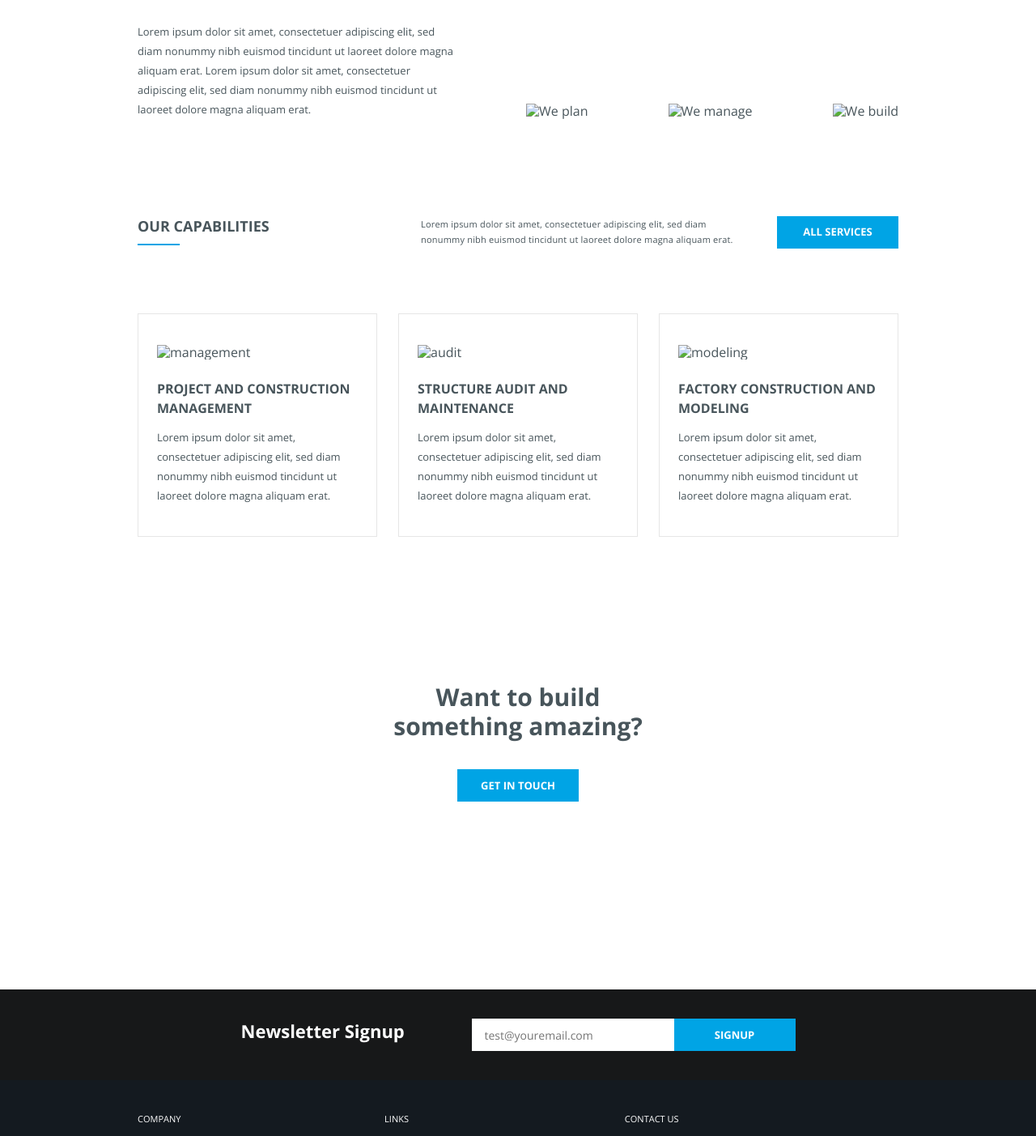
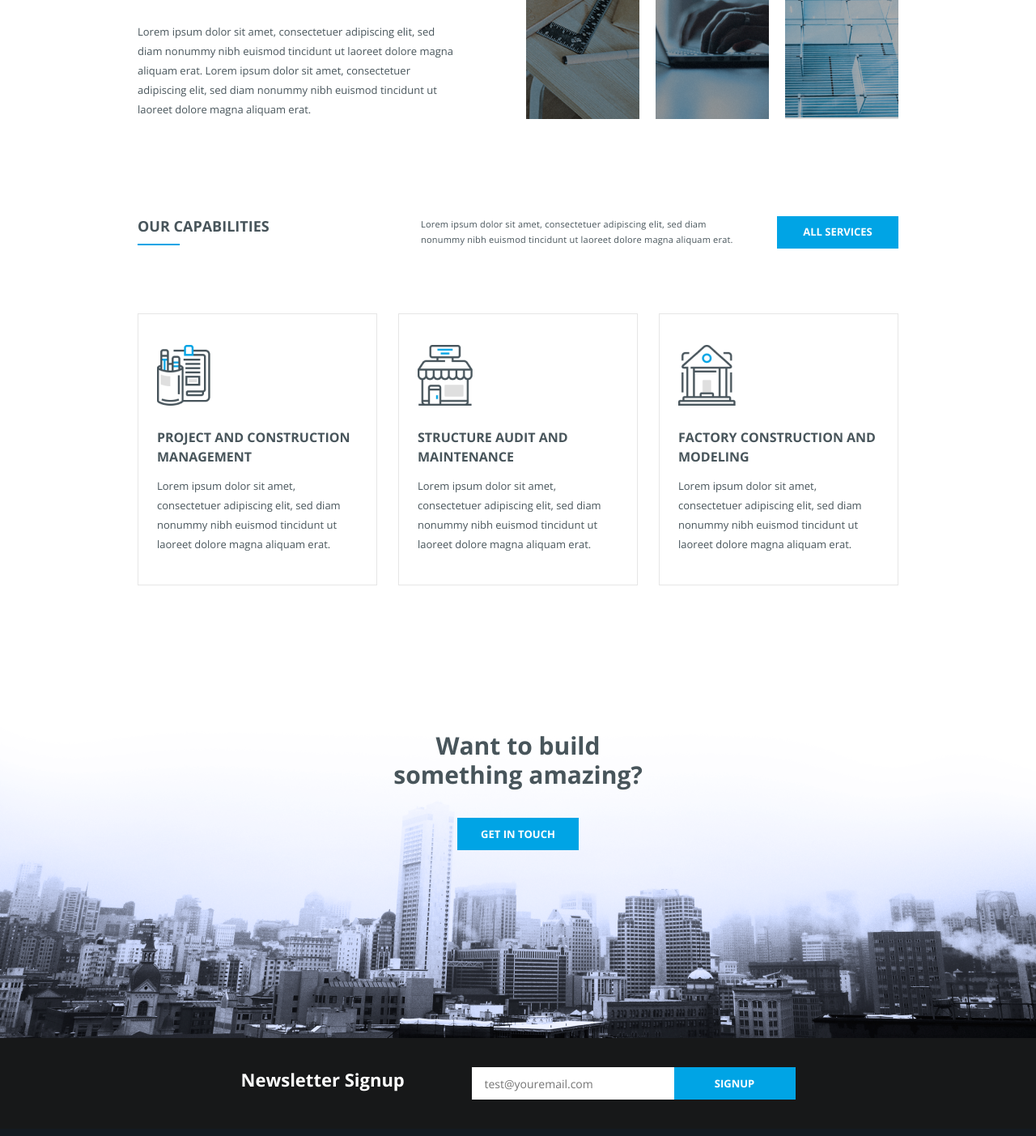
Before and after one commit to jackSquirrel/konstruct, a plain HTML site: page index.html in a window 1280 px wide. Shown: the part 1091-2494 px from the top of the page at 81% size. Drawn offline with nearby package versions, Linux system fonts and the light colour scheme; the site is published under a folder, as on GitHub Pages, so addresses that start at the root find nothing.

Commit message:
Update 2021-03-14T15:38:35.589Z

```diff
--- a/css/style.css
+++ b/css/style.css
@@ -42,7 +42,7 @@ body {
   padding-bottom: 72px;
   color: #fff;
   text-align: center;
-  background-image: url(/imgs/header-bg.png);
+  background-image: url(../imgs/header-bg.png);
   background-repeat: no-repeat;
   background-size: cover; }
 
@@ -180,7 +180,7 @@ body {
   padding-top: 120px;
   padding-bottom: 232px;
   text-align: center;
-  background-image: url(/imgs/city.png);
+  background-image: url(../imgs/city.png);
   background-repeat: no-repeat;
   background-position-y: 4px;
   background-size: cover; }
@@ -290,11 +290,11 @@ body {
   width: 12px;
   height: 12px; }
   .footer__social_fb {
-    background-image: url(/imgs/fb.svg); }
+    background-image: url(../imgs/fb.svg); }
   .footer__social_tw {
-    background-image: url(/imgs/twitter.svg); }
+    background-image: url(../imgs/twitter.svg); }
   .footer__social_gm {
-    background-image: url(/imgs/google.svg); }
+    background-image: url(../imgs/google.svg); }
 
 .footer__copyright {
   padding: 22px 0;
--- a/index.html
+++ b/index.html
@@ -12,7 +12,7 @@
     <!-- header -->
     <header class="section-outer section__header">
         <div class="section__inner">
-            <a href="#"><img class="header_logo" src="/imgs/logo.png" alt="Logo"></a>
+            <a href="#"><img class="header_logo" src="./imgs/logo.png" alt="Logo"></a>
             <h1 class="header_title">PARTNER WITH KONSTUCT</h1>
             <div class="header_text">An award-winning construction management firm</div>
             <a class="header_scroll" href="#nav">SCROLL DOWN</a>
@@ -24,7 +24,7 @@
     <section  id="nav" class="section-outer section__navbar">
         <div class="section__inner">
             <div class="main-navigation">
-                <a href="#"><img src="/imgs/logo-black.png" alt="Logo"></a>
+                <a href="#"><img src="./imgs/logo-black.png" alt="Logo"></a>
                 <nav>
                     <ul class="navbar_list">
                         <li class="navbar_item">
@@ -64,9 +64,9 @@
                         tincidunt ut laoreet dolore magna aliquam erat.</p>
                 </div>
                 <div class="about__images">
-                    <img src="/imgs/plan.png" alt="We plan" class="about__images-item">
-                    <img src="/imgs/manage.png" alt="We manage" class="about__images-item">
-                    <img src="/imgs/build.png" alt="We build" class="about__images-item">
+                    <img src="./imgs/plan.png" alt="We plan" class="about__images-item">
+                    <img src="./imgs/manage.png" alt="We manage" class="about__images-item">
+                    <img src="./imgs/build.png" alt="We build" class="about__images-item">
                 </div>
             </div>
         </div>
@@ -89,17 +89,17 @@
             </div>
             <div class="services__container">
                 <div class="service">
-                    <img src="/imgs/managment.png" alt="management" class="service__image">
+                    <img src="./imgs/managment.png" alt="management" class="service__image">
                     <h4 class="service__title">PROJECT AND CONSTRUCTION MANAGEMENT</h4>
                     <p class="text service__text">Lorem ipsum dolor sit amet, consectetuer adipiscing elit, sed diam nonummy nibh euismod tincidunt ut laoreet dolore magna aliquam erat.</p>
                 </div>
                 <div class="service">
-                    <img src="/imgs/audit.png" alt="audit" class="service__image">
+                    <img src="./imgs/audit.png" alt="audit" class="service__image">
                     <h4 class="service__title">STRUCTURE AUDIT AND MAINTENANCE</h4>
                     <p class="text service__text">Lorem ipsum dolor sit amet, consectetuer adipiscing elit, sed diam nonummy nibh euismod tincidunt ut laoreet dolore magna aliquam erat.</p>
                 </div>
                 <div class="service">
-                    <img src="/imgs/modeling.png" alt="modeling" class="service__image">
+                    <img src="./imgs/modeling.png" alt="modeling" class="service__image">
                     <h4 class="service__title">FACTORY CONSTRUCTION AND MODELING</h4>
                     <p class="text service__text">Lorem ipsum dolor sit amet, consectetuer adipiscing elit, sed diam nonummy nibh euismod tincidunt ut laoreet dolore magna aliquam erat.</p>
                 </div>
@@ -138,7 +138,7 @@
             <div class="footer__company-info">
                 <h4 class="footer__title">COMPANY</h4>
                 <div class="company-info__container">
-                    <a href="#"><img src="/imgs/logo.png" alt="Logo" class="company-info__image"></a>
+                    <a href="#"><img src="./imgs/logo.png" alt="Logo" class="company-info__image"></a>
                     <p class="company-info__text">Lorem ipsum dolor sit amet, consectetuer adipiscing elit, sed diam nonummy nibh euismod tincidunt ut laoreet dolore magna aliquam erat.</p>
                 </div>
             </div>
```
